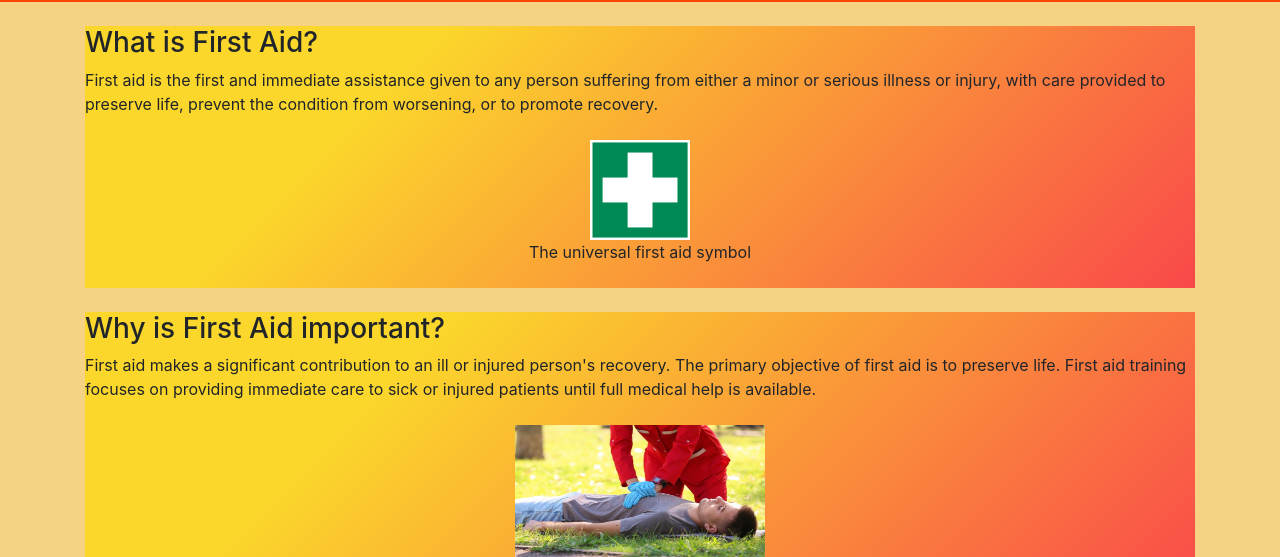
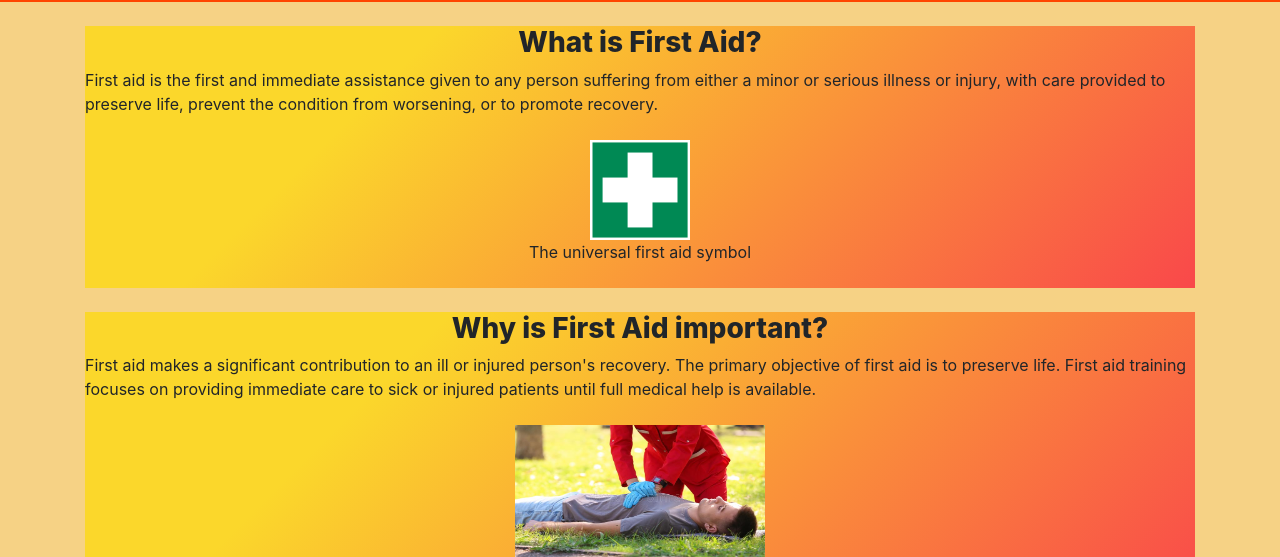
Before and after one commit to ghost13570/First-Aid, a plain HTML site: page index.html in a window 1280 px wide. Shown: the part 243-800 px from the top of the page. Drawn offline with nearby package versions, Linux system fonts and the light colour scheme.

Commit message:
Add files via upload

```diff
--- a/index.html
+++ b/index.html
@@ -10,6 +10,10 @@
 <script src="https://cdn.jsdelivr.net/npm/popper.js@1.16.1/dist/umd/popper.min.js"></script>
 <script src="https://cdn.jsdelivr.net/npm/bootstrap@4.6.1/dist/js/bootstrap.bundle.min.js"></script>
 <style>
+    h3{
+        text-align: center;
+        font-weight: 800;
+    }
 .header{
     background-color: orangered;
     width: 100%;
```
